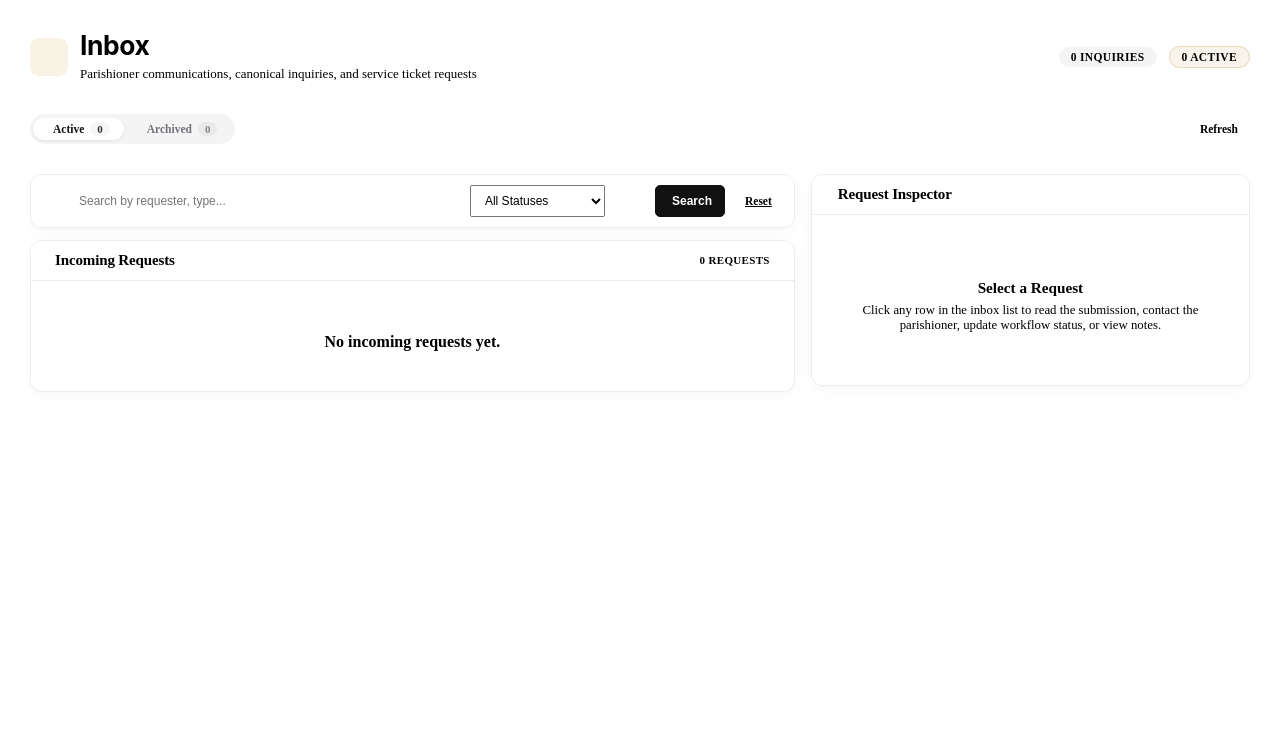
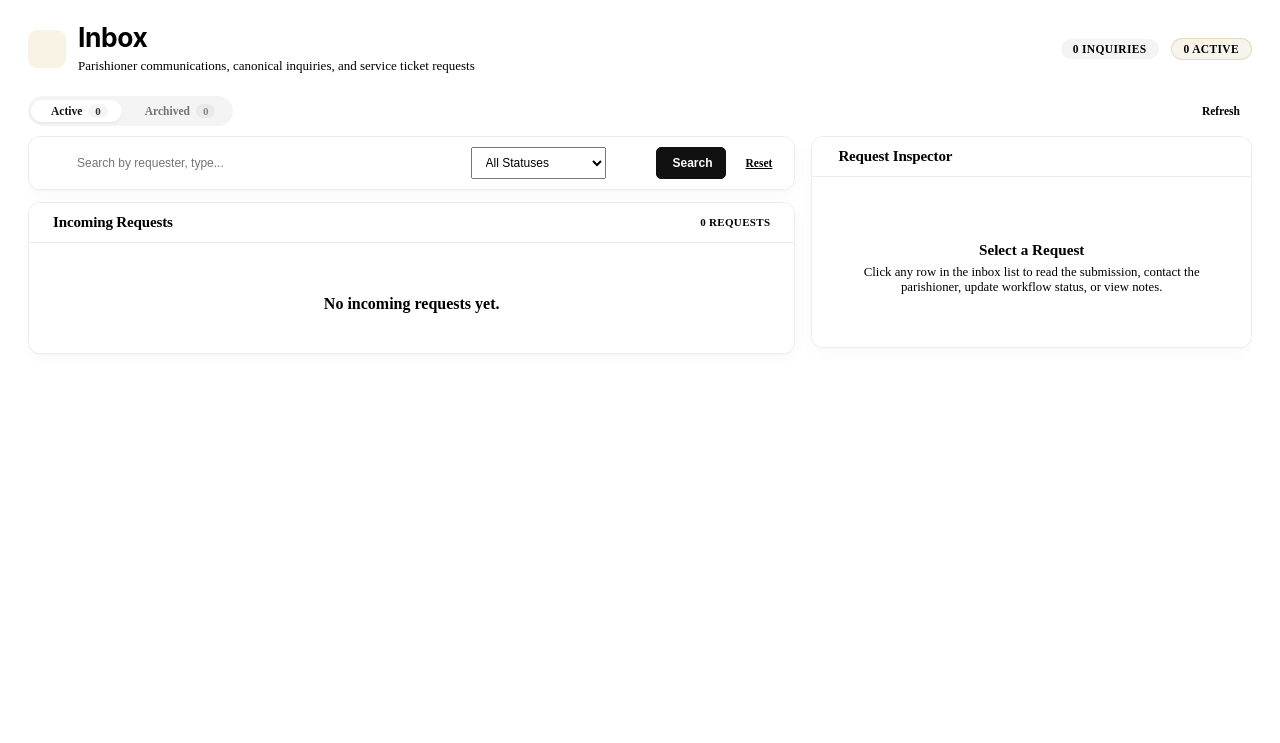
Before and after one commit to Ianbrowski/chapel-management-system, a PHP site: page /views/partials/inquiries/messages.php in a window 1280 px wide. Shown: the top 743 px of the page. Run offline with PHP 8.4, Linux system fonts and the light colour scheme; the template is opened without the code that fills it, so the values that code supplies are empty.

Commit message:
Tighten vertical spacing between Inbox header, tabs, and search bar

```diff
--- a/views/partials/inquiries/messages.php
+++ b/views/partials/inquiries/messages.php
@@ -9,7 +9,7 @@
 ?>
 <link rel="stylesheet" href="assets/css/workspace.css?v=2.5">
 
-<div class="workspace workspace-fluid">
+<div class="workspace workspace-fluid inbox-workspace">
 
     <!-- ─── PAGE HEADER (ROW 1: TITLE + STAT BADGES PINNED TOP-RIGHT) ─── -->
     <div class="page-header-bar" style="display: flex; justify-content: space-between; align-items: center; flex-shrink: 0; border-bottom: 1px solid var(--border); padding-bottom: 8px; margin-bottom: 6px; flex-wrap: wrap; gap: 10px;">
@@ -43,7 +43,7 @@
 
     <?php if (!$isMember): ?>
     <!-- ─── SUBNAV ROW (ROW 2: TABS ON LEFT, ACTIONS ON RIGHT) ─── -->
-    <div style="display: flex; justify-content: space-between; align-items: center; gap: 12px; margin-bottom: 14px; flex-wrap: wrap;">
+    <div style="display: flex; justify-content: space-between; align-items: center; gap: 12px; margin-bottom: 0; flex-wrap: wrap;">
         <!-- Left: Segmented Navigation Tabs -->
         <div style="display: inline-flex; align-items: center; background: var(--bg3, #F4F4F5); padding: 3px; border-radius: 999px; border: 1px solid var(--border); gap: 2px;">
             <a href="dashboard.php?section=public_inquiries&inbox_tab=active"
@@ -298,6 +298,14 @@
 </form>
 
 <style>
+.inbox-workspace {
+    gap: 10px !important;
+    padding: 14px 20px 20px !important;
+}
+.inbox-workspace .page-header-bar {
+    padding-bottom: 10px !important;
+    margin-bottom: 0 !important;
+}
 .inbox-split-panel {
     display: flex;
     gap: var(--split-gap, clamp(16px, 1.8vw, 24px));
```
